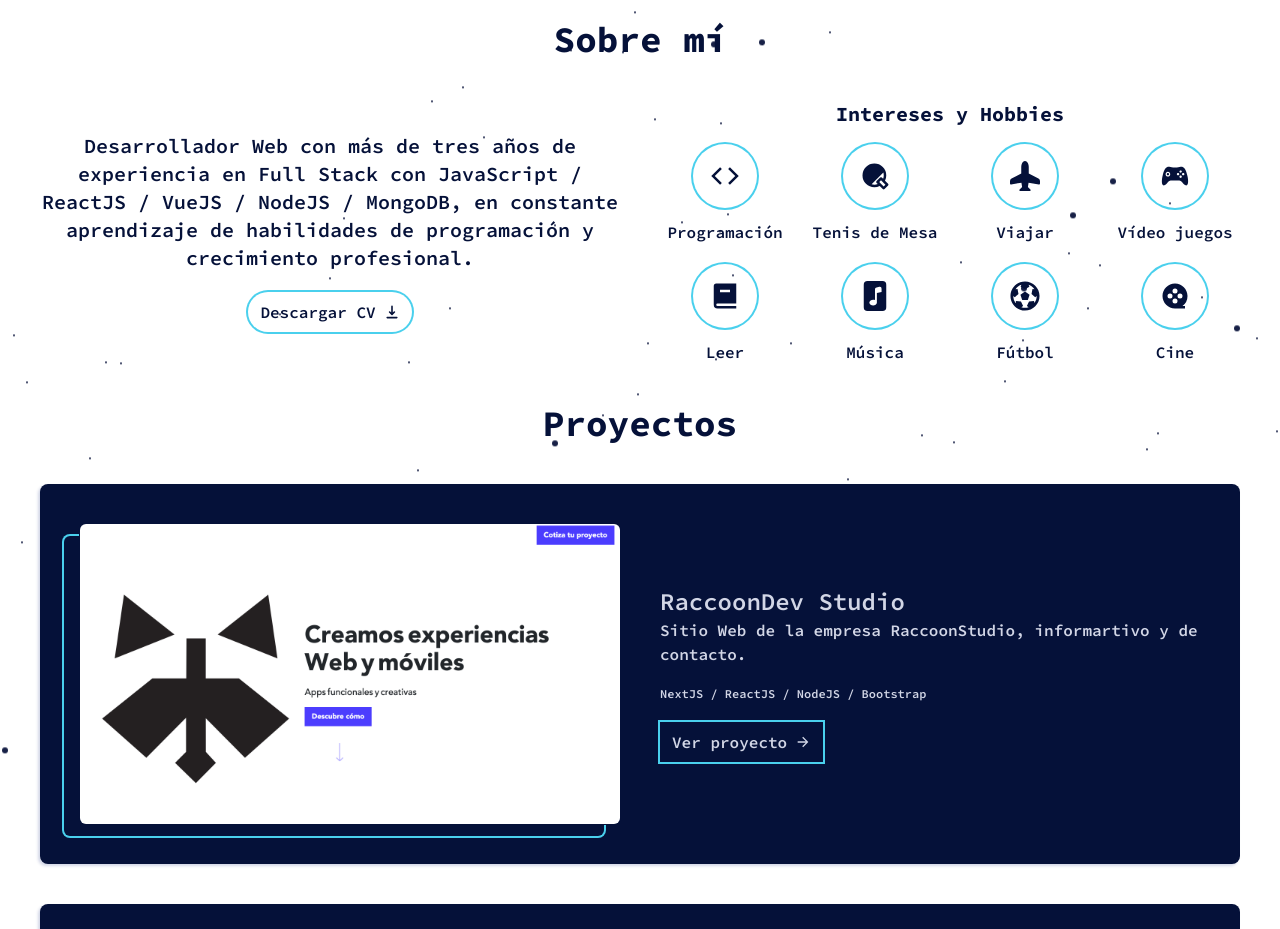
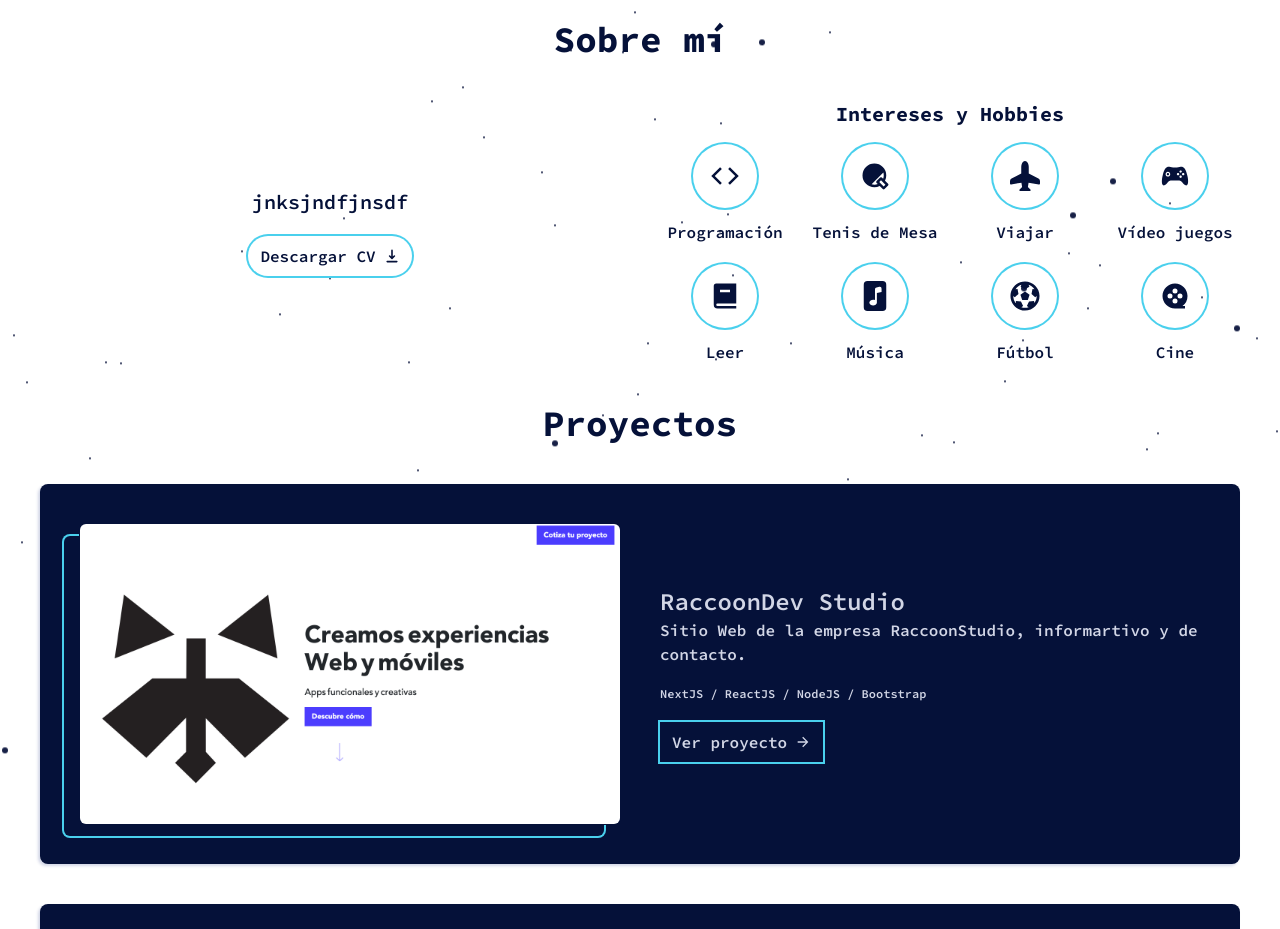
Before and after one commit to RicardoMeneses/portfolio-react, a React (Vite) app: page / in a window 1280 px wide. Shown: the part 820-1749 px from the top of the page. Built offline with nearby package versions, Linux system fonts and the light colour scheme.

Commit message:
Cambiando texto

```diff
--- a/src/pages/Home.tsx
+++ b/src/pages/Home.tsx
@@ -315,7 +315,7 @@ const Home = () => {
           <div className='flex flex-col md:flex-row mt-10 gap-10 items-center justify-center'>
             <div className='w-full md:w-1/2 reveal'>
               <p className='text-base md:text-xl text-center text-darkblue dark:text-ghostwhite mb-5'>
-                {t('about.me')}
+                jnksjndfjnsdf
               </p>
               <DownloadCv />
             </div>
```
